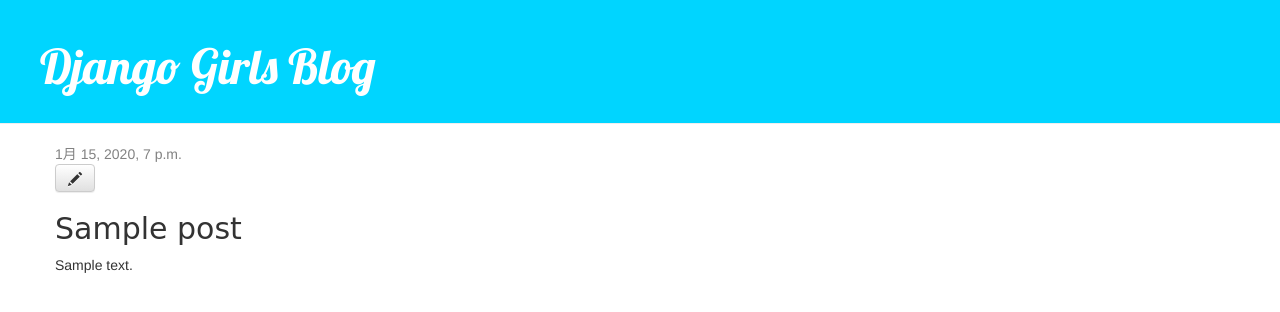
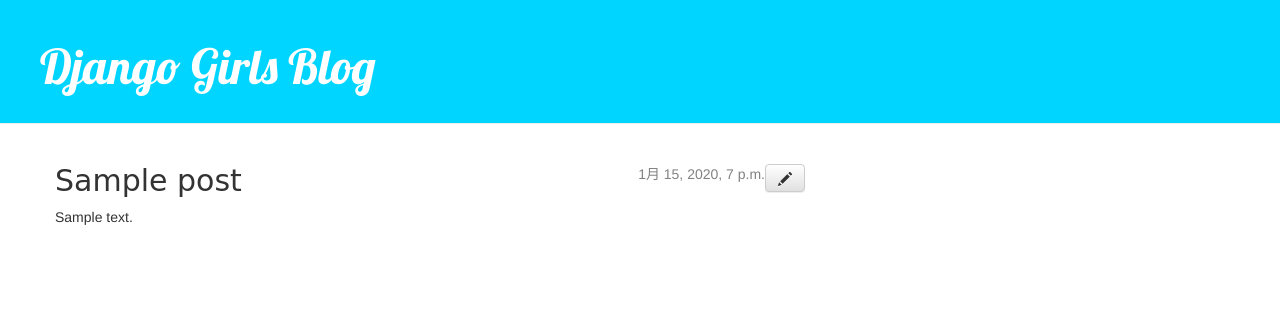
Before and after one commit to matsuda55/my-first-blog, a Django app: page /post/1/ in a window 1280 px wide. Shown: the top 312 px of the page. Run offline with Django 3.2, Linux system fonts and the light colour scheme; tables that the repository leaves empty hold one stand-in row (values such as "Sample post"); some libraries are stand-ins or nearby versions.

Commit message:
little fix

```diff
--- a/blog/static/css/blog.css
+++ b/blog/static/css/blog.css
@@ -23,13 +23,16 @@ h2, h3, h4 {
     font-family: 'Gloria+Hallelujah', cursive;
 }
 
+
+.save,  .btn-default {
+    float: right;
+}
+
 .date {
     color: #828282;
+     float: right;
 }
 
-.save {
-    float: right;
-}
 
 .post-form textarea, .post-form input {
     width: 100%;
--- a/blog/templates/blog/post_detail.html
+++ b/blog/templates/blog/post_detail.html
@@ -2,12 +2,13 @@
 
 {% block content %}
     <div class="post">
+          <a class="btn btn-default" href="{% url 'post_edit' pk=post.pk %}"><span class="glyphicon glyphicon-pencil"></span></a>
         {% if post.published_date %}
             <div class="date">
                 {{ post.published_date }}
             </div>
         {% endif %}
-        <a class="btn btn-default" href="{% url 'post_edit' pk=post.pk %}"><span class="glyphicon glyphicon-pencil"></span></a>
+
         <h2>{{ post.title }}</h2>
         <p>{{ post.text|linebreaksbr }}</p>
     </div>
```
